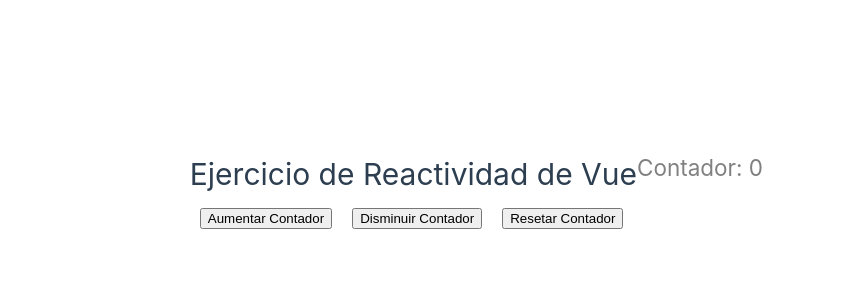
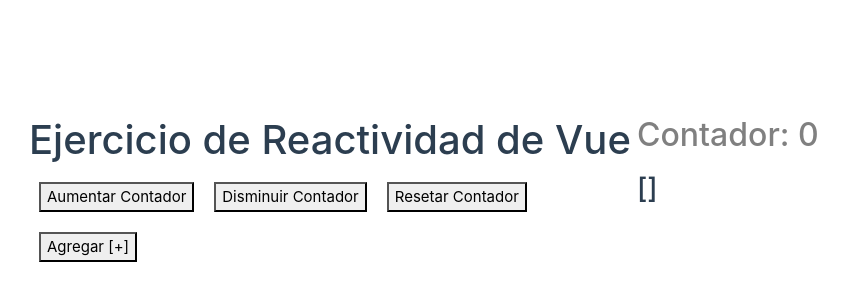
Before and after one commit to edwalpca/mi-proyecto-vue, a Vue app: page / in a window 1280 px wide. Shown: the part 206-506 px from the top of the page, without its empty margins (3-851 px from the left). Built offline with nearby package versions, Linux system fonts and the light colour scheme.

Commit message:
Ejercicio agregando valores a un arreglo numerico

```diff
--- a/index.html
+++ b/index.html
@@ -5,6 +5,10 @@
     <link rel="icon" href="/favicon.ico">
     <meta name="viewport" content="width=device-width, initial-scale=1.0">
     <title>Vite App - Mi Primer Proyecto en  Vue</title>
+
+      <!-- Agregando bootstrap -->
+      <link href="https://cdn.jsdelivr.net/npm/bootstrap@5.3.0-alpha1/dist/css/bootstrap.min.css" rel="stylesheet" integrity="sha384-GLhlTQ8iRABdZLl6O3oVMWSktQOp6b7In1Zl3/Jr59b6EGGoI1aFkw7cmDA6j6gD" crossorigin="anonymous">
+
   </head>
   <body>
     <div id="app"></div>
--- a/src/App.vue
+++ b/src/App.vue
@@ -27,6 +27,35 @@
    }
  });
 
+ // Arreglo de numeros seleccionados por el usuario
+  const listaNumeros = ref([]);
+
+
+  const existe = () => {
+    for(var i = 0; i < listaNumeros.value.length; i++){
+      console.log(listaNumeros.value[i] );
+      if( listaNumeros.value[i] == contador.value){
+        console.log( 'Encontrado' );
+        return true
+      }
+    }
+    return false
+  }
+
+
+  //Metodo que Agrega numeros a mi lista
+  const agregar = () => {
+
+    if (!existe(contador.value)){
+      //Agrego a mi Lista un nuevo valor
+      listaNumeros.value.push(contador.value);
+    }
+
+
+    console.log(listaNumeros);
+
+  }
+
 </script>
 
 <template>
@@ -36,7 +65,10 @@
       <button @click="incrementar">Aumentar Contador</button>
       <button @click="disminuir">Disminuir Contador</button>
       <button @click="restaurar">Resetar Contador</button>
+      <button @click="agregar" :disabled="!existe">Agregar [+]</button>
   </div>
+
+  <h3>{{listaNumeros}}</h3>
 </template>
 
 <style>
```
